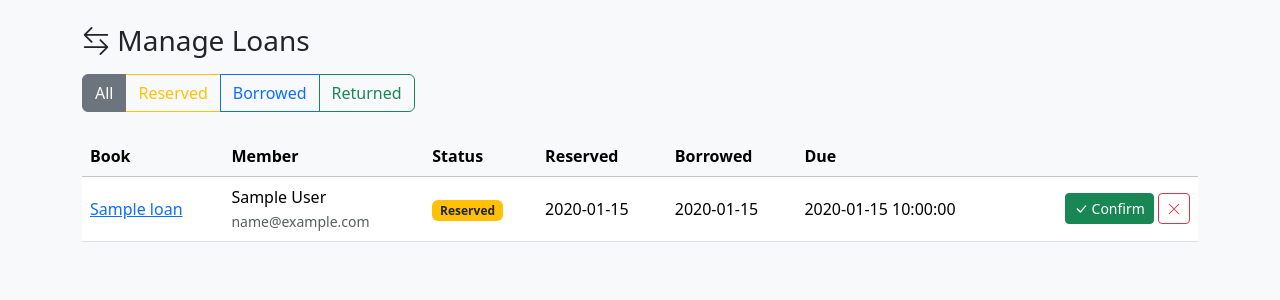
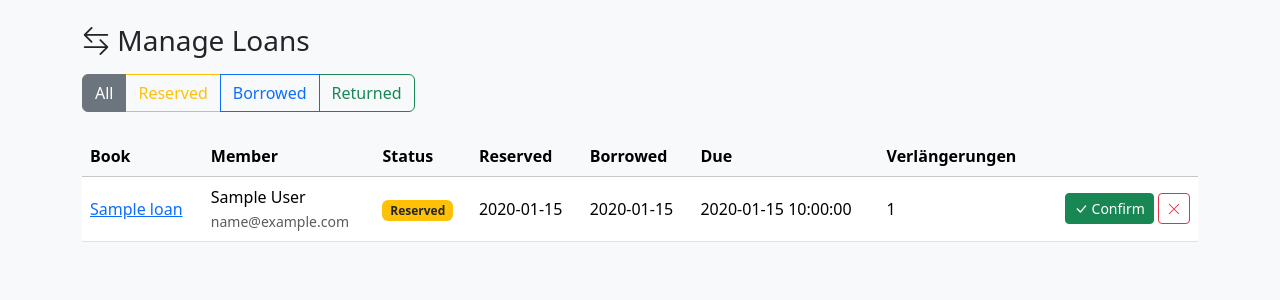
Before and after one commit to jeh0004/Bib, a Flask app: template templates/admin/loans.html in a window 1280 px wide. Shown: the top 300 px of the page. Run offline with Flask 3, Linux system fonts and the light colour scheme; the template is opened without the code that fills it: most values are stand-ins (such as "Sample title", 1, 10 or a date in 2020); data that the repository does not hold is empty; parts of the project's set-up code (start-up, migrations or seed data) failed here and were passed over; some libraries are stand-ins or nearby versions.

Commit message:
Phase 4: display renewal counts in loan overview

```diff
--- a/templates/admin/loans.html
+++ b/templates/admin/loans.html
@@ -25,6 +25,7 @@
         <th>{{ t.col_reserved_at }}</th>
         <th>{{ t.col_borrowed_at }}</th>
         <th>{{ t.col_due }}</th>
+        <th>Verlängerungen</th>
         <th></th>
       </tr>
     </thead>
@@ -54,6 +55,7 @@
             </span>
           {% else %}–{% endif %}
         </td>
+        <td>{{ loan.renewal_count or 0 }}</td>
         <td class="text-end">
           {% if loan.status == 'reserved' %}
             <button class="btn btn-sm btn-success" data-bs-toggle="modal"
```
